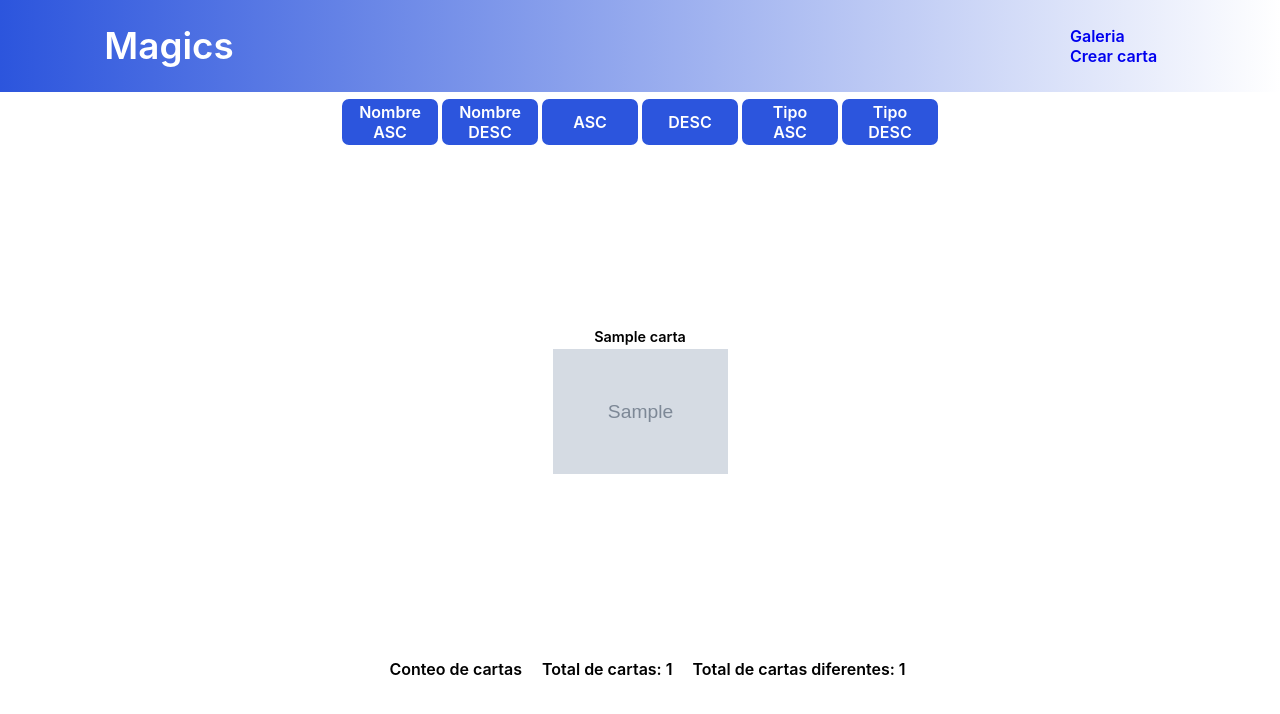
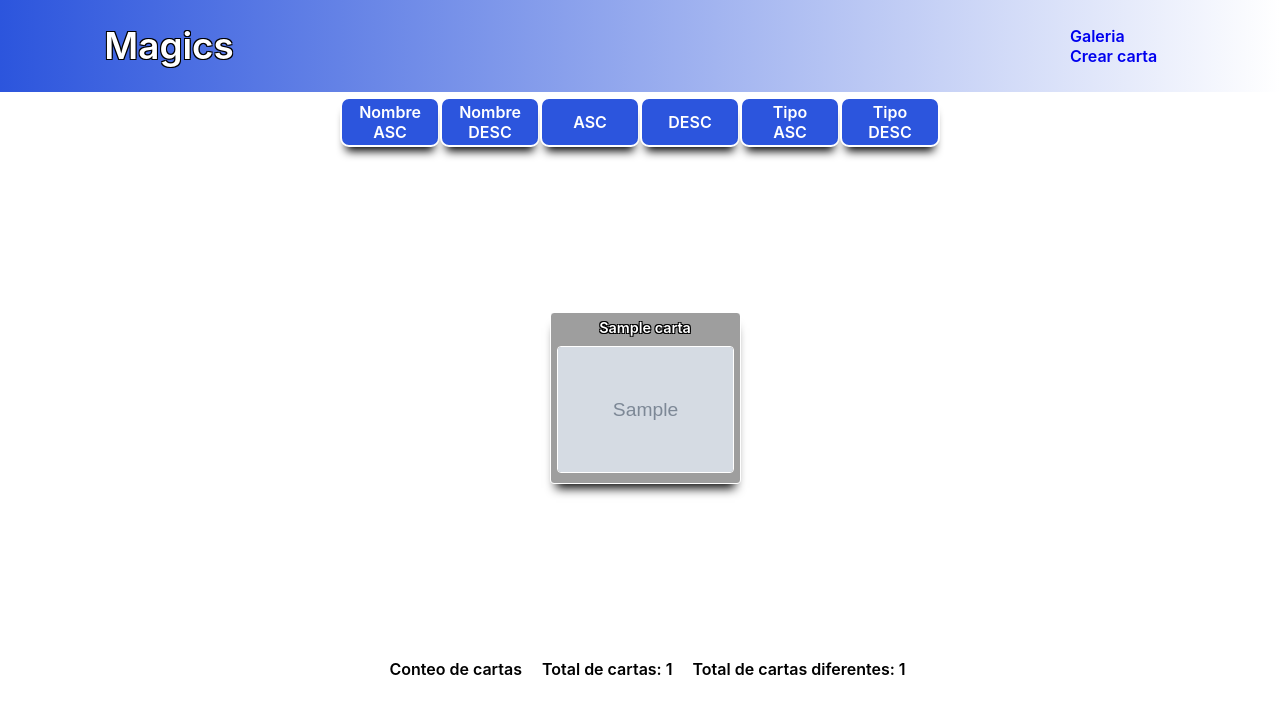
Before and after one commit to moimu/pr_cartasMagics, a PHP site: page / in a window 1280 px wide. Shown: the top 714 px of the page. Run offline with PHP 8.4, Linux system fonts and the light colour scheme; tables that the repository leaves empty hold one stand-in row (values such as "Sample post"); grey boxes marked "Sample" are stand-in pictures; grey boxes are pictures that could not be loaded.

Commit message:
edit /img/fondos cssHeaderCarta guionTipoSubtipo

```diff
--- a/src/cartas/Carta.php
+++ b/src/cartas/Carta.php
@@ -60,6 +60,7 @@ class Carta {
     private int $numcoleccion;
     private string $colorbase;
     private int $cantidad;
+    private string $background;
 
     public function __construct(
         $idcarta, $nombre, $fondo, $shiny, $mana1, $cantmana1, $mana2, $cantmana2, $cantmanainc,
@@ -75,6 +76,14 @@ class Carta {
         $this-> textambiente = $textambiente; $this-> fuerza = $fuerza; $this-> resistencia = $resistencia;
         $this-> artista = $artista; $this-> numcoleccion = $numcoleccion; $this-> colorbase = $colorbase;
         $this-> cantidad = $cantidad;
+        // resuelvo de esta manera para las cartas shiny, ya que no
+        // consigo solapar de forma óptima
+        if($this-> shiny == "img/fondos/shiny.png" ){
+            $this->background = "{$this-> shiny}";
+        }
+        else{
+            $this->background = "{$this-> fondo}";
+        }
     }
     public function __toString(){
         return "id:   {$this-> idcarta}<br> nombre:   {$this-> nombre}<br> fondo:   {$this-> fondo}<br>
@@ -106,15 +115,10 @@ class Carta {
      */
     public function imprime(){
         $idneg = $this-> idcarta*-1;
-        if($this-> shiny == "img/fondos/shiny.png" ){
-            $background = "{$this-> shiny}";
-        }
-        else{
-            $background = "{$this-> fondo}";
-        }
+
         echo "
             <div class=bordecarta id=$idneg >
-                <div class=fondocarta style=background-image:url($background)>
+                <div class=fondocarta style=background-image:url($this->background)>
                     <article class=articulocarta>
 
                         <header class=encabezadocarta borderojo style=background-color:{$this->colorbase}>
@@ -147,7 +151,11 @@ class Carta {
                                 <li class=itemtipo>
                                     {$this-> tipo}
                                 </li>
-                                -
+                            ";
+                            if($this-> tipoespecifico ){
+                                echo "-";
+                            }
+                            echo "
                                 <li class=itemsubtipo>
                                     {$this-> tipoespecifico}
                                 </li>
@@ -230,7 +238,9 @@ class Carta {
      */
     public function thumbnail(){
         echo "
-            <section class=thumbnail id={$this-> idcarta} name={$this->nombre} tipo={$this->tipo} cantidad={$this-> cantidad}>
+            <section class=thumbnail id={$this-> idcarta} name={$this->nombre}
+                    tipo={$this->tipo} cantidad={$this-> cantidad}
+                    style=background-image:url($this->background)>
 
                 <header class=headerthumbnail>
                     <h1> {$this->nombre} </h1>
--- a/src/css/styles1.css
+++ b/src/css/styles1.css
@@ -29,6 +29,7 @@
     height: 92px;
     /* background-color: rgb(80, 77, 77); */
     background: linear-gradient(to right, #2c55dd, white);
+
 }
 .logoymenu{
     display: flex;
@@ -45,6 +46,11 @@
 .logoymenu>header>h1{
     font-size: 2.3rem;
     color:white;
+    text-shadow:
+   -1px -1px 0 #000000,
+    1px -1px 0 #000000,
+   -1px 1px 0 #000000,
+    1px 1px 0 #000000;
 }
 .imglogo{
     height: 82px;
@@ -113,12 +119,12 @@
     background-color: #2c55dd;
     border: 2px solid white;
     border-radius: 9px;
+
+    box-shadow: 0px 10px 10px -6px black;
 }
 
 
 /* maquetación carta */
-
-
 
 .bordecarta{
     opacity: 0;
@@ -162,7 +168,7 @@
     padding:5px;
     font-size: 0.8rem;
     width: 202px;
-    height: 11px;
+    height: 14px;
 
     display:flex;
     justify-content: space-between;
@@ -273,8 +279,17 @@
 /* clase de thumbnail */
 
 .thumbnail{
-    width: 170px;
-    height: 150px;
+    border: 1px solid white;
+    box-shadow: 0px 10px 10px -6px #000000;
+    margin-left: 10px;
+    margin-bottom: 10px;
+
+    color: white;
+    text-shadow:
+   -1px -1px 0 #000000,
+    1px -1px 0 #000000,
+   -1px 1px 0 #000000,
+    1px 1px 0 #000000;
     background-color: white;
     border-radius: 4px;
     padding: 6px;
@@ -293,6 +308,8 @@
 .imgthumbnail{
     width: 175px;
     height: 125px;
+    border-radius: 4px;
+    border: 1px solid white;
 }
 
 /* creacción de carta */
```
Also changed, not shown: src/img/fondos/azul.png, src/img/fondos/blanco.png, src/img/fondos/negro.png, src/img/fondos/rojo.png, src/img/fondos/shiny.png, src/img/fondos/verde.png.
